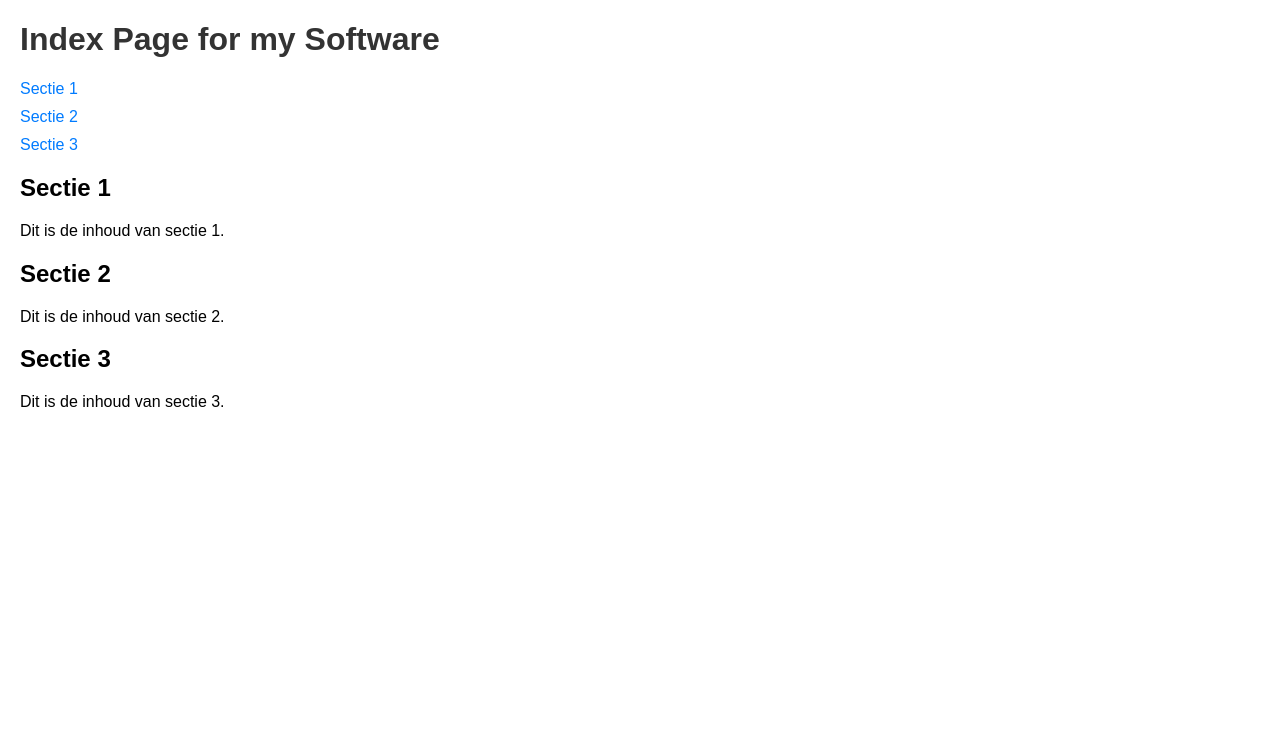
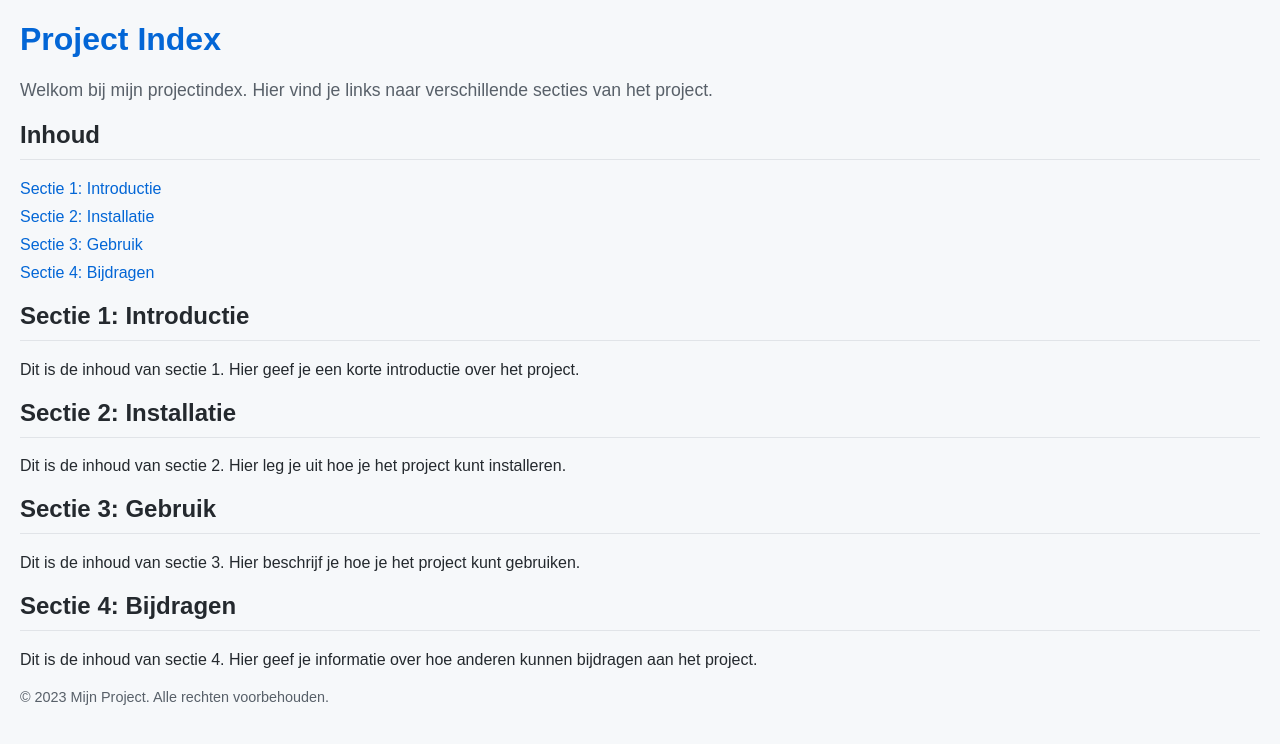
Before and after one commit to Smoshed/mysoftwareindex, a plain HTML site: page index.html in a window 1280 px wide. Drawn offline with Linux system fonts and the light colour scheme.

Commit message:
Update index.html

```diff
--- a/index.html
+++ b/index.html
@@ -3,14 +3,20 @@
 <head>
     <meta charset="UTF-8">
     <meta name="viewport" content="width=device-width, initial-scale=1.0">
-    <title>Index Page for my software</title>
+    <title>Project Index</title>
     <style>
         body {
             font-family: Arial, sans-serif;
             margin: 20px;
+            background-color: #f6f8fa;
+            color: #24292e;
         }
         h1 {
-            color: #333;
+            color: #0366d6;
+        }
+        h2 {
+            border-bottom: 1px solid #e1e4e8;
+            padding-bottom: 10px;
         }
         ul {
             list-style-type: none;
@@ -21,30 +27,51 @@
         }
         a {
             text-decoration: none;
-            color: #007BFF;
+            color: #0366d6;
         }
         a:hover {
             text-decoration: underline;
+        }
+        .description {
+            margin-bottom: 20px;
+            font-size: 1.1em;
+            color: #586069;
+        }
+        .footer {
+            margin-top: 20px;
+            font-size: 0.9em;
+            color: #586069;
         }
     </style>
 </head>
 <body>
 
-    <h1>Index Page for my Software</h1>
+    <h1>Project Index</h1>
+    <p class="description">Welkom bij mijn projectindex. Hier vind je links naar verschillende secties van het project.</p>
+
+    <h2>Inhoud</h2>
     <ul>
-        <li><a href="#sectie1">Sectie 1</a></li>
-        <li><a href="#sectie2">Sectie 2</a></li>
-        <li><a href="#sectie3">Sectie 3</a></li>
+        <li><a href="#sectie1">Sectie 1: Introductie</a></li>
+        <li><a href="#sectie2">Sectie 2: Installatie</a></li>
+        <li><a href="#sectie3">Sectie 3: Gebruik</a></li>
+        <li><a href="#sectie4">Sectie 4: Bijdragen</a></li>
     </ul>
 
-    <h2 id="sectie1">Sectie 1</h2>
-    <p>Dit is de inhoud van sectie 1.</p>
+    <h2 id="sectie1">Sectie 1: Introductie</h2>
+    <p>Dit is de inhoud van sectie 1. Hier geef je een korte introductie over het project.</p>
 
-    <h2 id="sectie2">Sectie 2</h2>
-    <p>Dit is de inhoud van sectie 2.</p>
+    <h2 id="sectie2">Sectie 2: Installatie</h2>
+    <p>Dit is de inhoud van sectie 2. Hier leg je uit hoe je het project kunt installeren.</p>
 
-    <h2 id="sectie3">Sectie 3</h2>
-    <p>Dit is de inhoud van sectie 3.</p>
+    <h2 id="sectie3">Sectie 3: Gebruik</h2>
+    <p>Dit is de inhoud van sectie 3. Hier beschrijf je hoe je het project kunt gebruiken.</p>
+
+    <h2 id="sectie4">Sectie 4: Bijdragen</h2>
+    <p>Dit is de inhoud van sectie 4. Hier geef je informatie over hoe anderen kunnen bijdragen aan het project.</p>
+
+    <div class="footer">
+        <p>&copy; 2023 Mijn Project. Alle rechten voorbehouden.</p>
+    </div>
 
 </body>
 </html>
```
